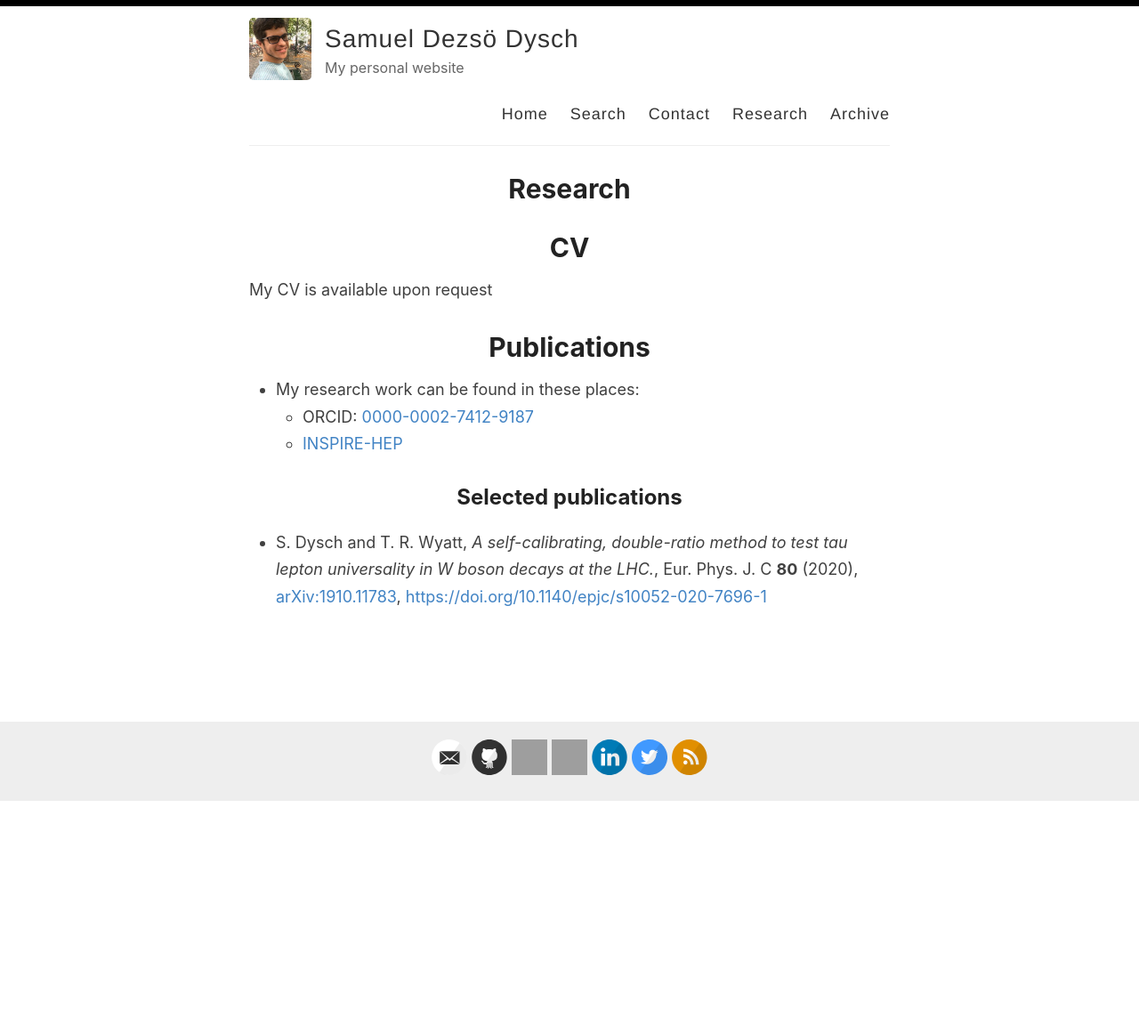
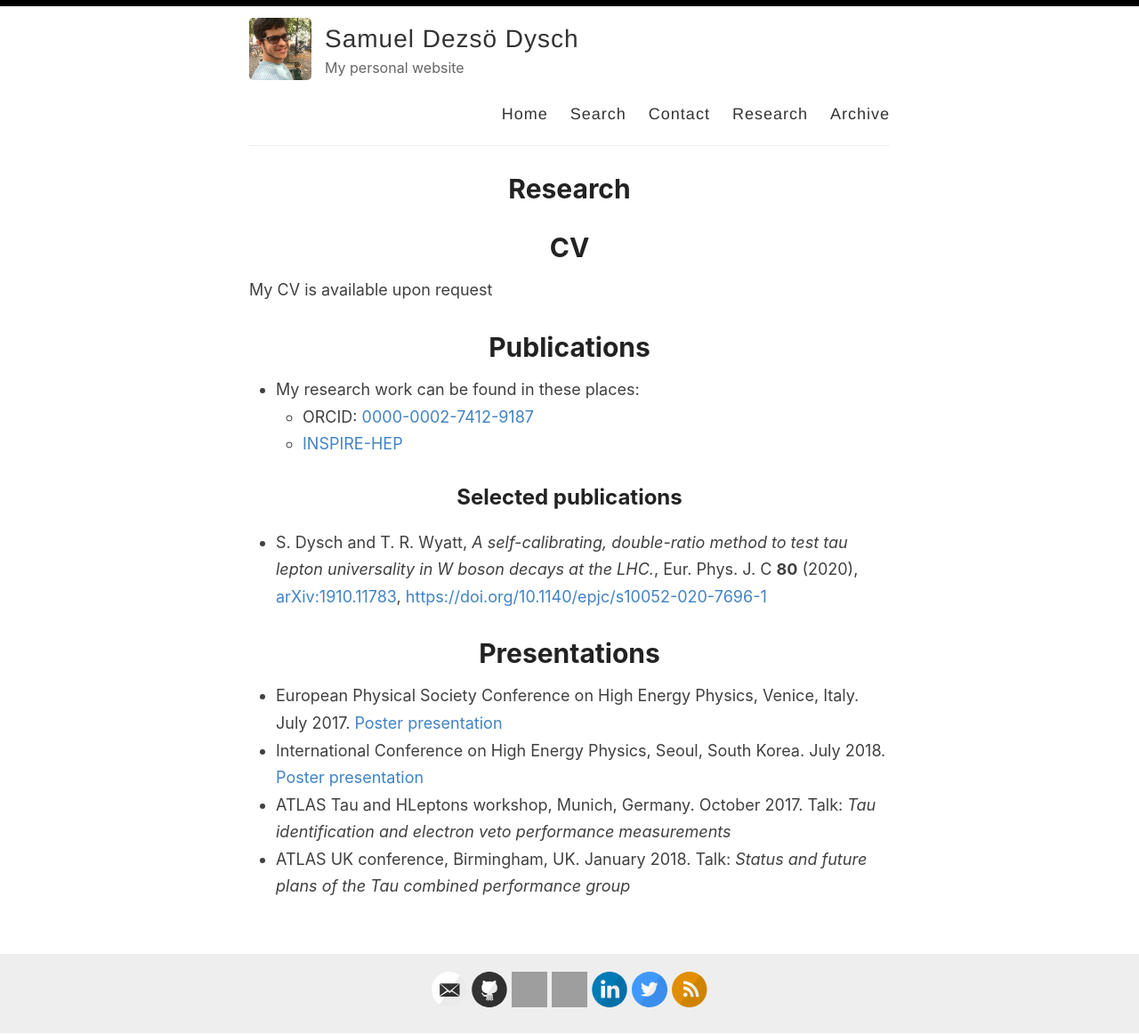
Before and after one commit to sdysch/sdysch.github.io_test, a Jekyll site: the page built from _pages/research.md, in a window 1280 px wide. Shown: the whole page at 89% size. Built offline with Jekyll 4.4.1, drawn with Linux system fonts in a browser that asks for light colours; before the commit the page ends 901 px from its top, so only the background shows below that; grey boxes are pictures that could not be loaded.

Commit message:
Add posters/talks

```diff
--- a/_pages/research.md
+++ b/_pages/research.md
@@ -15,3 +15,9 @@ My CV is available upon request
 
 ## Selected publications
 - S. Dysch and T. R. Wyatt, _A self-calibrating, double-ratio method to test tau lepton universality in W boson decays at the LHC._, Eur. Phys. J. C **80** (2020), [arXiv:1910.11783](https://arxiv.org/abs/1910.11783), [https://doi.org/10.1140/epjc/s10052-020-7696-1](https://doi.org/10.1140/epjc/s10052-020-7696-1)
+
+# Presentations
+- European Physical Society Conference on High Energy Physics, Venice, Italy. July 2017. [Poster presentation](https://cds.cern.ch/record/2274251/)
+- International Conference on High Energy Physics, Seoul, South Korea. July 2018. [Poster presentation](https://cds.cern.ch/record/2634682)
+- ATLAS Tau and HLeptons workshop, Munich, Germany. October 2017. Talk: _Tau identification and electron veto performance measurements_
+- ATLAS UK conference, Birmingham, UK. January 2018. Talk: _Status and future plans of the Tau combined performance group_
```
